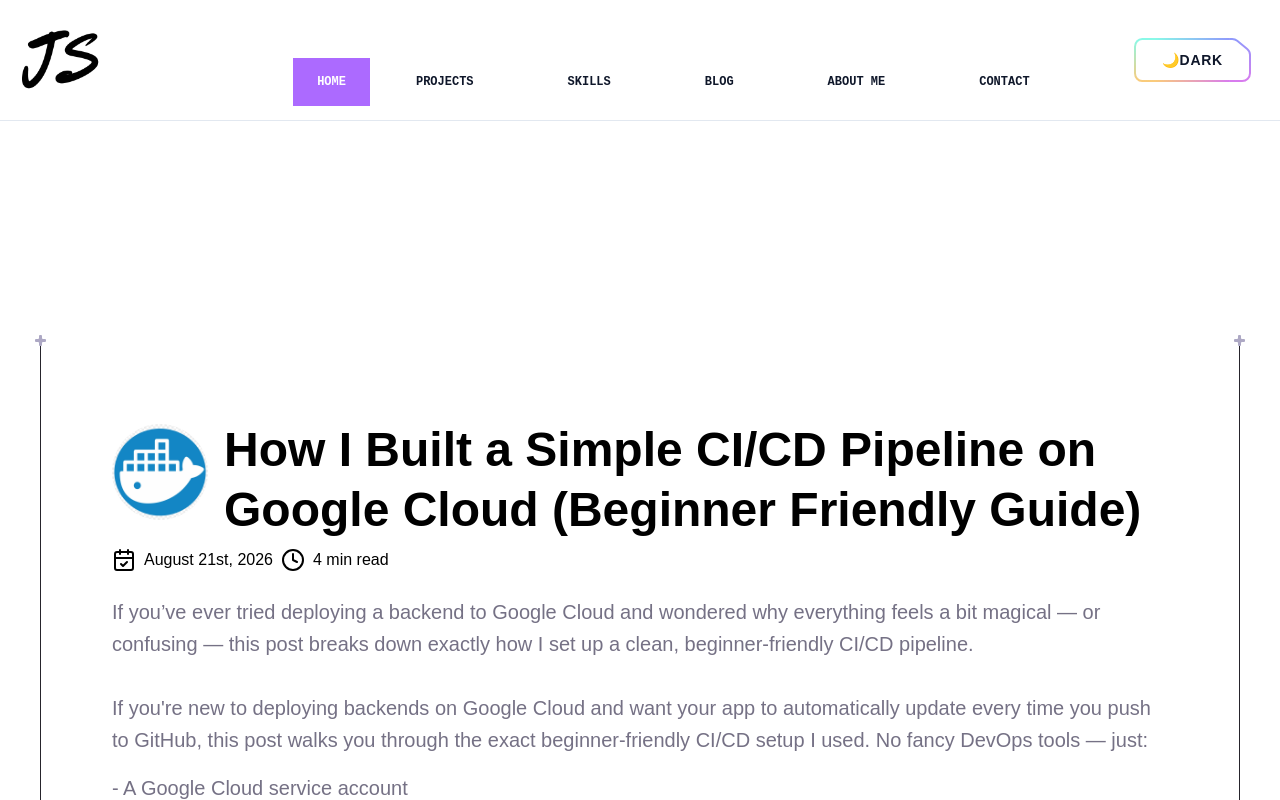
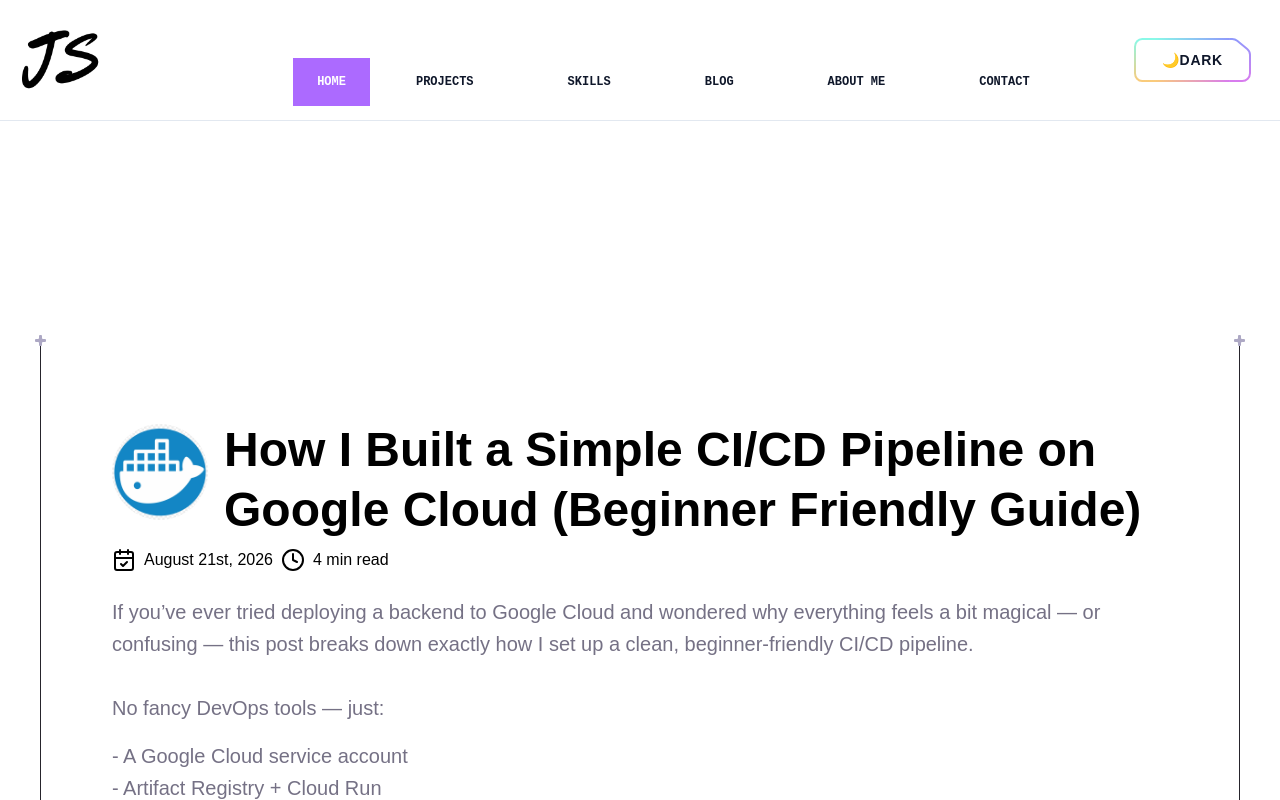
Before and after one commit to JayanShrestha/my-portfolio-react, a React (Vite) app: page /blog/Simple-CICD in a window 1280 px wide. Shown: the top 800 px of the page. Built offline with nearby package versions, Linux system fonts and the light colour scheme; the HTML template or start-up script is replaced by a standard one.

Commit message:
updated title description

```diff
--- a/src/Blogcomponent/Simple-CICD-GCP.jsx
+++ b/src/Blogcomponent/Simple-CICD-GCP.jsx
@@ -2,12 +2,7 @@ const Simple_CICD_GCP = () => {
   return (
     <div className="flex flex-col py-4">
       <span>
-        <p className="mb-4 body-1 text-n-4">
-          If you're new to deploying backends on Google Cloud and want your app
-          to automatically update every time you push to GitHub, this post walks
-          you through the exact beginner‑friendly CI/CD setup I used. No fancy
-          DevOps tools — just:
-        </p>
+        <p className="mb-4 body-1 text-n-4">No fancy DevOps tools — just:</p>
         <ul className="mb-4 body-1 text-n-4">
           <li>- A Google Cloud service account</li>
           <li>- Artifact Registry + Cloud Run</li>
```
